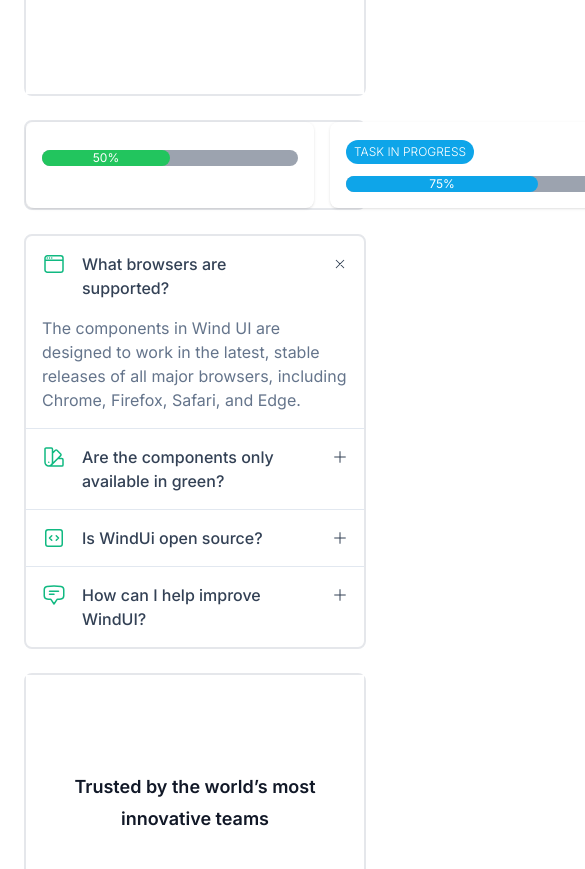
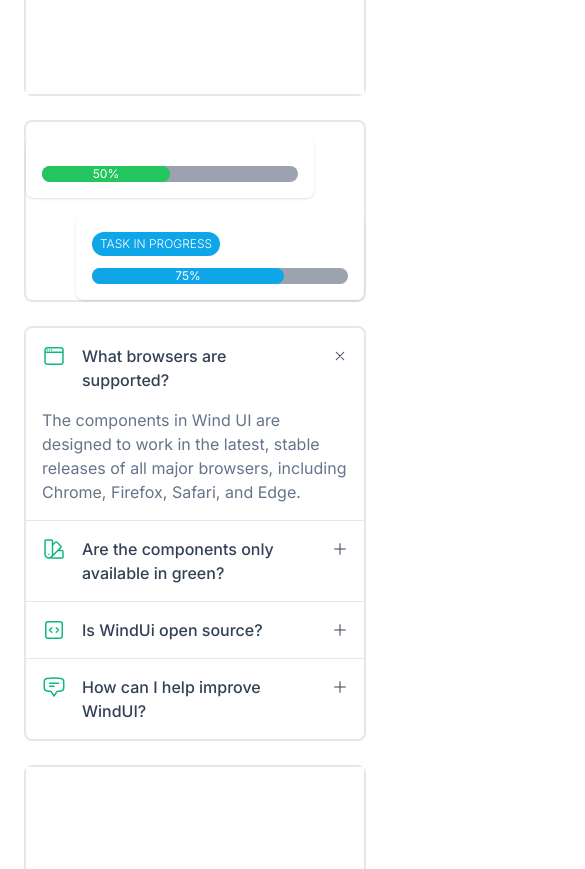
Before and after one commit to anoop1anoop/Acme, a Next.js app: page /dashboard/experiments in a window 390 px wide. Shown: the part 1780-2649 px from the top of the page, 585 px wide, since content can reach past the window. Built offline with nearby package versions, Linux system fonts and the light colour scheme; a web font is replaced by a local one.

Commit message:
Update page.tsx

```diff
--- a/app/dashboard/experiments/page.tsx
+++ b/app/dashboard/experiments/page.tsx
@@ -88,9 +88,9 @@
                     </div>
                 </div>
             </section>
-            <section className=' flex space-x-4 border-solid border-2 rounded-lg mt-6'>
+            <section className=' flex flex-col md:flex-row justify-items-end border-solid border-2 rounded-lg mt-6'>
                 <div>
-                    <div className=" object-left block p-4 bg-white rounded-lg shadow w-72 h-full">
+                    <div className=" object-left block mt-4 p-4 bg-white rounded-lg shadow w-72 h-full">
                         <div className=" w-full h-4 bg-gray-400 rounded-full mt-3">
                             <div className="w-1/2 h-full text-center text-xs text-white bg-green-500 rounded-full">
                                 50%
@@ -98,12 +98,12 @@
                         </div>
                     </div>
                 </div>
-                <div>
-                    <div className="block p-4  bg-white rounded-lg shadow w-72">
+                <div className='justify-items-end'>
+                    <div className="p-4 mt-4 bg-white rounded-lg shadow w-72">
                         <div>
-                            <span className="text-xs font-light inline-block py-1 px-2 uppercase rounded-full text-white bg-sky-500">
+                            <div className="text-xs font-light inline-block py-1 px-2 uppercase rounded-full text-white bg-sky-500">
                                 Task in progress
-                            </span>
+                            </div>
                         </div>
                         <div className="w-full h-4 bg-gray-400 rounded-full mt-3">
                             <div className="w-3/4 h-full text-center text-xs text-white bg-sky-500 rounded-full">
```
